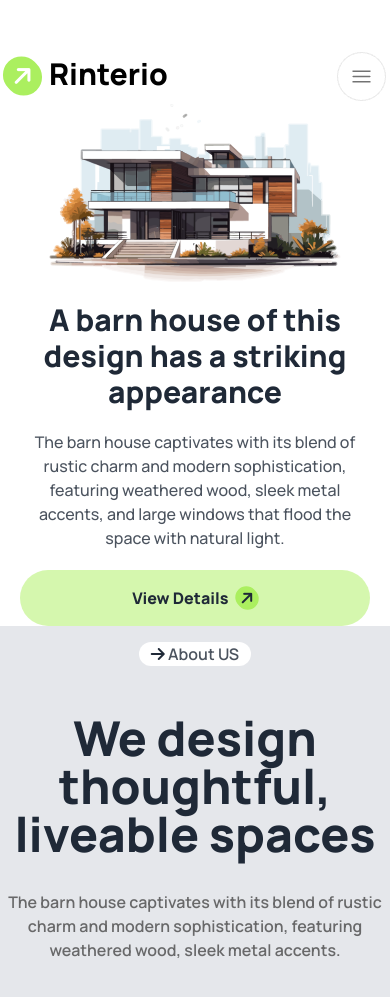
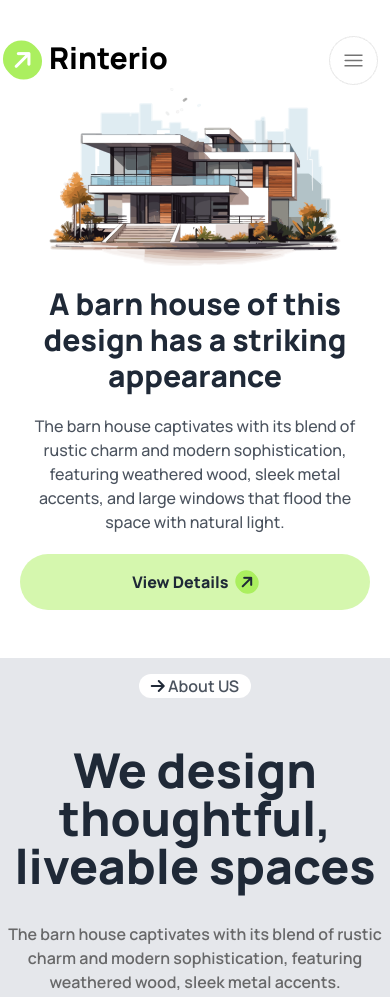
Before and after one commit to Tamjid388/Biker_Zone_LandingPage, a plain HTML site: page index.html in a window 390 px wide. Shown: the top 997 px of the page. Drawn offline with nearby package versions, Linux system fonts and the light colour scheme.

```diff
--- a/index.html
+++ b/index.html
@@ -25,7 +25,7 @@
 <link href="https://fonts.googleapis.com/css2?family=Manrope:wght@200..800&display=swap" rel="stylesheet">
 
   </head>
-  <body class="manrope">
+  <body class="manrope  ">
     <style>
       @import url('https://fonts.googleapis.com/css2?family=Manrope:wght@200..800&display=swap');
 
@@ -54,8 +54,9 @@
     </style>
 
     <header>
+      <!-- Navbar -->
       <nav
-        class="mx-1 pt-12 justify-between items-center  container  lg:mx-auto flex lg:justify-between lg:items-center"
+        class=" px-1 lg:pt-12 pt-8 justify-between items-center  container  lg:mx-auto flex lg:justify-between lg:items-center"
       >
         <div class="flex ">
           <button
@@ -111,7 +112,7 @@
 
 
       <!-- hero -->
-      <div class="mx-5 lg:container lg:mx-auto">
+      <div class="mx-5 lg:container lg:mx-auto  mb-12">
         <div class="w-5/6 mx-auto lg:px-20">
           <img
             src="assets/banner.png"
@@ -133,7 +134,7 @@
         </h3>
         <div class="flex">
           <button
-            class="bg-[#ABEF5F80] w-full lg:w-auto lg:px-6 font-extrabold mx-auto rounded-full py-4 "
+            class=" bg-[#ABEF5F80] w-full lg:w-auto lg:px-6 font-extrabold mx-auto rounded-full py-4 "
           >
             View Details
             <i
```
